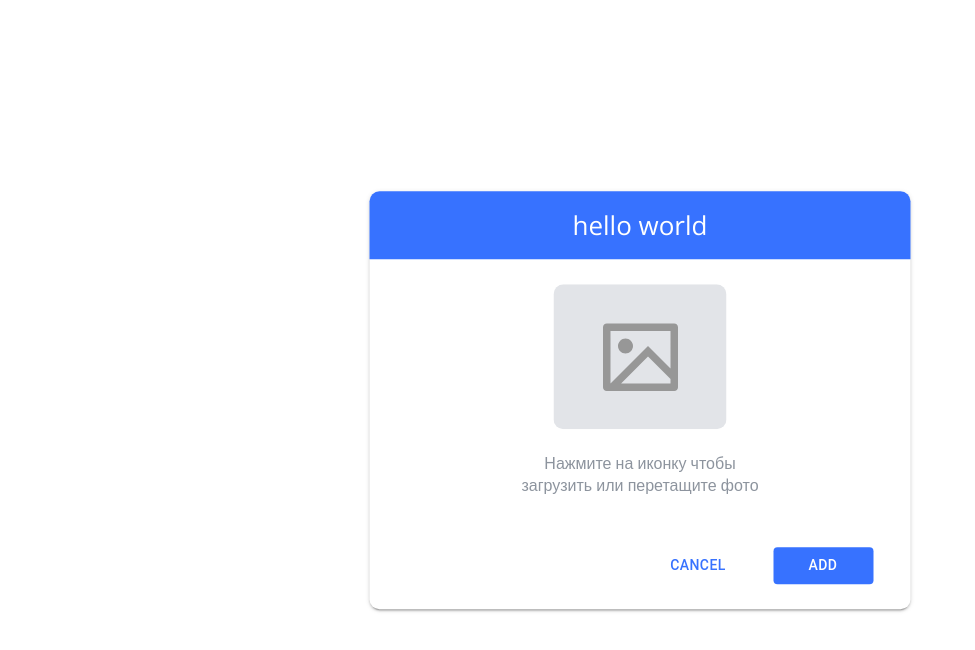
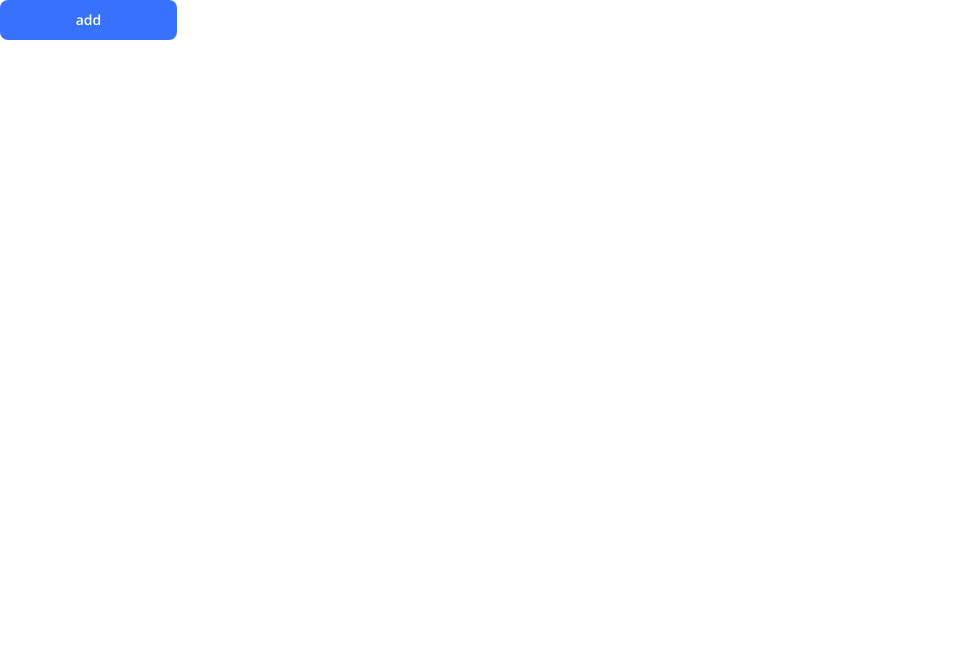
Before and after one commit to peaksoft-school/peaksoft-lms-b-web, a React (Create React App) app: page / in a window 1280 px wide. Shown: the top 650 px of the page, without its empty margins (0-975 px from the left). Built offline with nearby package versions, Linux system fonts and the light colour scheme.

Commit message:
change style

```diff
--- a/src/App.jsx
+++ b/src/App.jsx
@@ -1,17 +1,8 @@
 import React from 'react'
-import { CustomDatePicker } from './components/UI/CustomDatePicker'
-import { BasicModal } from './components/UI/BasicModal'
-import { ImagePicker } from './components/UI/ImagePicker'
+import { Buttons } from './components/UI/Buttons'
 
 function App() {
-   return (
-      <div>
-         <CustomDatePicker />
-         <BasicModal title="hello world">
-            <ImagePicker />
-         </BasicModal>
-      </div>
-   )
+   return <Buttons>add</Buttons>
 }
 
 export default App
--- a/src/components/UI/Buttons.jsx
+++ b/src/components/UI/Buttons.jsx
@@ -21,25 +21,41 @@ const ButtonWrapper = styled(Button)`
          borderRadius,
          hoverBack,
          boxShodow,
+         fontFamily,
+         fontStyle,
+         fontWeight,
+         fontSize,
+         lineHeight,
+         letterSpacing,
       } = props
    ) =>
       css`
-         width: ${width || ''};
-         height: ${height || ''};
-         padding: ${padding || ''} !important;
+         width: ${width || '177'}px !important;
+         height: ${height || '40'}px;
+         padding: ${padding || '10px 24px'} !important;
          margin: ${margin || ''} !important ;
-         background-color: ${background || ''} !important;
-         color: ${fontcolor || 'red'}!important;
-         border: ${border || ''}!important;
-         border-radius: ${borderRadius || ''} !important;
+         background-color: ${background || 'var(--base-color)'} !important;
+         border: ${border || 'none'}!important;
+         border-radius: ${borderRadius || '8'}px !important;
+         font-family: ${fontFamily || 'var(--base-font)'} !important;
+         font-style: ${fontStyle || 'normal'} !important;
+         color: ${fontcolor || 'var(--white-color)'} !important;
+         font-weight: ${fontWeight || '600'} !important;
+         font-size: ${fontSize || '14'}px !important;
+         line-height: ${lineHeight || '20'}px !important;
+         letter-spacing: ${letterSpacing || '0.001'}em !important;
+         text-transform: none !important;
          &:hover {
-            background-color: ${hoverBack || ''} !important;
-         }
-         &:focus {
-            color: ${({ hoverColor }) => hoverColor || 'white'};
+            background-color: ${hoverBack ||
+            'var(--hover-blue-color)'} !important;
          }
          &:after {
             box-shadow: ${boxShodow || ''};
          }
+         &:disabled {
+            background-color: var(--disabled-background) !important;
+            color: var(--disabled-font-color) !important;
+            opacity: 0.5 !important;
+         }
       `}
 `
--- a/src/components/UI/Title.jsx
+++ b/src/components/UI/Title.jsx
@@ -1,16 +1,33 @@
 import React from 'react'
-import styled from 'styled-components'
+import styled, { css } from 'styled-components'
 
 export const Title = (props) => {
    const { children } = props
    return <TitleStyle {...props}>{children}</TitleStyle>
 }
 const TitleStyle = styled.p`
-   font-family: var(--base-font);
-   font-style: normal;
-   font-weight: ${({ fontWeight }) => fontWeight || ''}!important;
-   font-size: ${({ fontSize }) => fontSize || ''}!important;
-   line-height: ${({ lineHeight }) => lineHeight || ''}!important;
-   letter-spacing: ${({ letterSpacing }) => letterSpacing || ''}!important;
-   color: ${({ color }) => color || 'black'}!important;
+   ${(
+      props,
+      {
+         margin,
+         fontFamily,
+         fontStyle,
+         fontcolor,
+         fontWeight,
+         fontSize,
+         lineHeight,
+         letterSpacing,
+      } = props
+   ) =>
+      css`
+         margin: ${margin || ''}px !important;
+         font-family: ${fontFamily || 'var(--base-font)'} !important;
+         font-style: ${fontStyle || 'normal'} !important;
+         color: ${fontcolor || 'var(--font-color)'} !important;
+         font-weight: ${fontWeight || '600'} !important;
+         font-size: ${fontSize || '12'}px !important;
+         line-height: ${lineHeight || '16'}px !important;
+         letter-spacing: ${letterSpacing || '0.001'}em !important;
+         text-transform: none;
+      `}
 `
--- a/src/index.css
+++ b/src/index.css
@@ -17,4 +17,8 @@
    --checked-content-background-color: rgba(26, 35, 126, 0.07);
    --grey-border-color: #d4d4d4;
    --blue-border-color: #1f6ed4;
+   --white-color: #ffffff;
+   --hover-blue-color: #1d60ff;
+   --disabled-background: #1c1b1f1f;
+   --disabled-font-color: #1c1b1f;
 }
```
